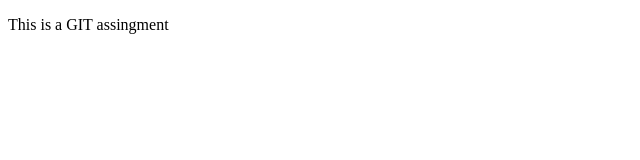
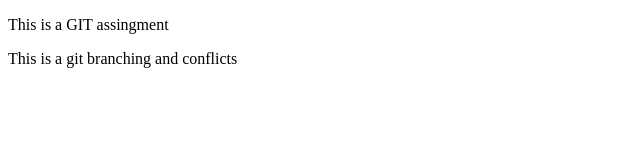
Before and after one commit to Viv2921/gitassingment, a plain HTML site: page gitassingment/index.html in a window 1280 px wide. Shown: the whole page, without its empty margins (0-640 px from the left). Drawn offline with Linux system fonts and the light colour scheme.

Commit message:
conflict

```diff
--- a/gitassingment/index.html
+++ b/gitassingment/index.html
@@ -8,5 +8,6 @@
 </head>
 <body>
     <p>This is a GIT assingment </p>
+    <p>This is a git branching and conflicts</p>
 </body>
 </html>
```
